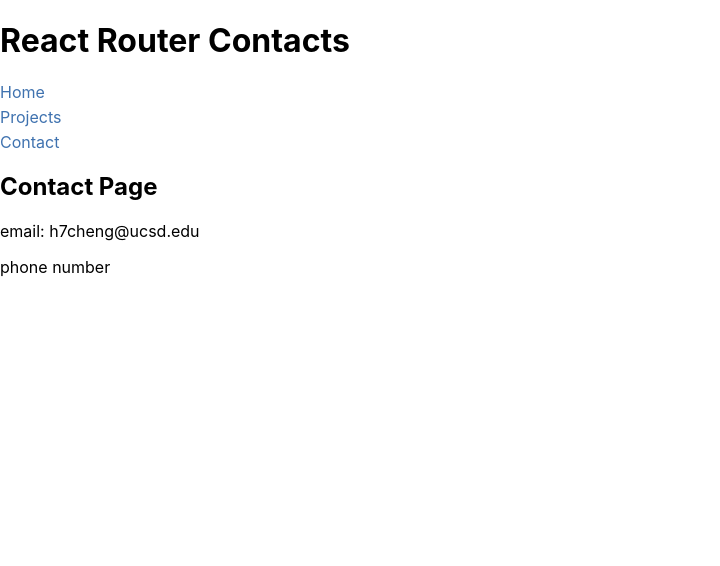
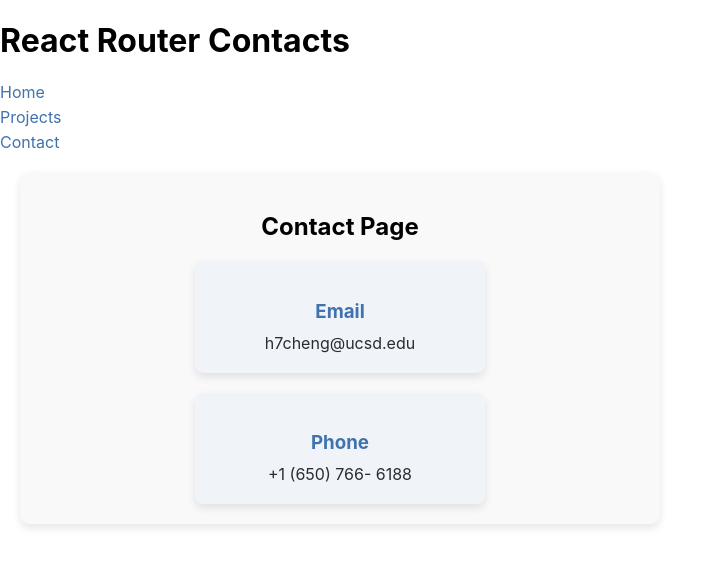
Before and after one commit to nicolecheng7603/COGS125, a React (Create React App) app: page /contact in a window 1280 px wide. Shown: the top 566 px of the page, without its empty margins (0-720 px from the left). Built offline with nearby package versions, Linux system fonts and the light colour scheme.

Commit message:
Update Contact.js

```diff
--- a/src/Contact.js
+++ b/src/Contact.js
@@ -1,11 +1,37 @@
 import React from 'react';
+import './Contact.css'; // Ensure you create and update this CSS file accordingly
+import { motion } from 'framer-motion';
 
 function Contact() {
   return (
-    <div>
-      <h2>Contact Page</h2>
-      <p>email: h7cheng@ucsd.edu</p>
-      <p>phone number</p>
+    <div className="contact-container">
+      <motion.h2
+        initial={{ opacity: 0, y: -10 }}
+        animate={{ opacity: 1, y: 0 }}
+        transition={{ duration: 0.5 }}
+      >
+        Contact Page
+      </motion.h2>
+      <div className="contact-info">
+        <motion.div
+          className="contact-card"
+          initial={{ opacity: 0, x: -10 }}
+          animate={{ opacity: 1, x: 0 }}
+          transition={{ duration: 0.5 }}
+        >
+          <h3>Email</h3>
+          <p>h7cheng@ucsd.edu</p>
+        </motion.div>
+        <motion.div
+          className="contact-card"
+          initial={{ opacity: 0, x: 10 }}
+          animate={{ opacity: 1, x: 0 }}
+          transition={{ duration: 0.5 }}
+        >
+          <h3>Phone</h3>
+          <p>+1 (650) 766- 6188</p>
+        </motion.div>
+      </div>
     </div>
   );
 }
```
